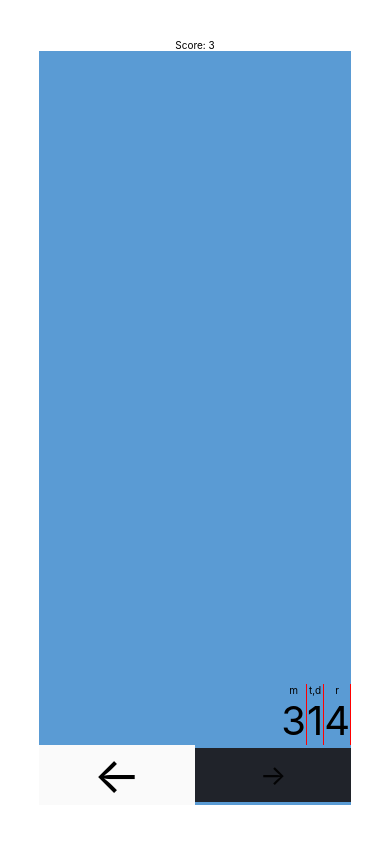
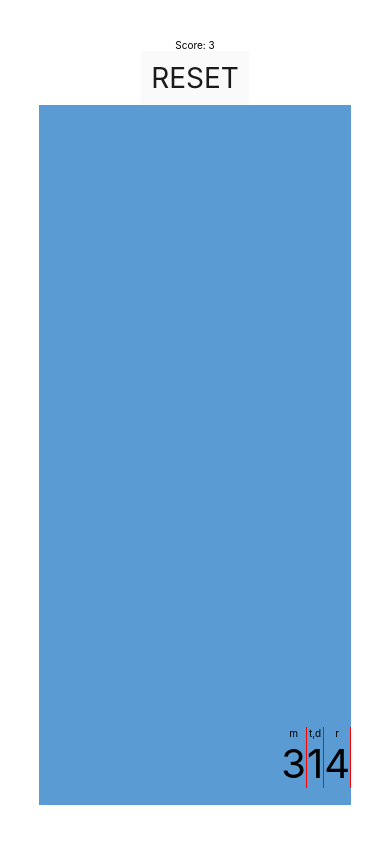
Before and after one commit to LutzerD/memrise, a React Native app: screen / in a window 390 px wide. Built offline with nearby package versions, Linux system fonts and the light colour scheme.

Commit message:
Calculator input, reset, game flow conceptualized.

```diff
--- a/App.js
+++ b/App.js
@@ -1,10 +1,11 @@
-import React, { useState, useRef } from "react";
+import React, { useState, setState, useRef } from "react";
 import {
   Text,
   View,
   PixelRatio,
   Button,
   Dimensions,
+  TextInput,
   StyleSheet,
   SafeAreaView,
   TouchableOpacity,
@@ -44,7 +45,9 @@ const StackedDigits = (props) => {
 };
 
 const MainDigit = (props) => {
-  const digits = pi.substring(props.digit - numWidth, props.digit);
+  const digits =
+    props.text || pi.substring(props.digit - numWidth, props.digit);
+
   const a = (
     <View style={styles.row}>
       {digits.split("").map((char, i) => (
@@ -61,6 +64,7 @@ const FadeInText = (props) => {
   React.useEffect(() => {
     Animated.timing(fadeAnim, {
       toValue: 1,
+      useNativeDriver: true,
       duration: 10000,
     }).start();
   }, [fadeAnim]);
@@ -80,26 +84,48 @@ const FadeInText = (props) => {
 const numWidth = 3;
 const memrise = () => {
   const [index, setIndex] = useState(numWidth);
+  const [inputValue, setInputValue] = useState("");
+
   return (
     <SafeAreaView style={styles.container}>
       <View style={styles.score}>
         <Text style={styles.score}>Score: {index}</Text>
+        <TouchableOpacity
+          style={[styles.prevButton]}
+          onPress={() => setIndex(0)}
+        >
+          <FadeInText style={{ fontSize: 28, textAlign: "center", margin: 10 }}>
+            RESET
+          </FadeInText>
+        </TouchableOpacity>
       </View>
       <View style={styles.body}>
         <View style={styles.digitsRow}>
           <PreviousDigit digit={index - numWidth} />
-          <MainDigit digit={index} style={styles.mainDigit} />
+          <MainDigit digit={index} text={inputValue} style={styles.mainDigit} />
         </View>
         <View style={styles.buttonRow}>
-          <View style={styles.nextButtonView}>
+          <TextInput
+            autoFocus
+            style={styles.invisible}
+            onChangeText={(text) => setInputValue(text)}
+            editable
+            maxLength={3}
+            keyboardType="numeric"
+          />
+          {/* <View style={styles.nextButtonView}>
             <TouchableOpacity
               style={[styles.prevButton]}
               onPress={() => setIndex(index - numWidth)}
             >
-              <Text style={[styles.arrowText, styles.button]}> ← </Text>
+              <FadeInText
+                style={{ fontSize: 28, textAlign: "center", margin: 10 }}
+              >
+                ←
+              </FadeInText>
             </TouchableOpacity>
-          </View>
-          <View style={styles.nextButtonView}>
+          </View> */}
+          {/* <View style={styles.nextButtonView}>
             <TouchableOpacity
               style={[styles.nextButton]}
               onPress={() => setIndex(index + numWidth)}
@@ -107,11 +133,10 @@ const memrise = () => {
               <FadeInText
                 style={{ fontSize: 28, textAlign: "center", margin: 10 }}
               >
-                {" "}
-                →{" "}
+                →
               </FadeInText>
             </TouchableOpacity>
-          </View>
+          </View>*/}
         </View>
       </View>
     </SafeAreaView>
@@ -137,6 +162,9 @@ const styles = StyleSheet.create({
   buttonRow: {
     flexDirection: "row",
     alignItems: "center",
+  },
+  invisible: {
+    opacity: 0,
   },
   centered: {
     justifyContent: "center",
@@ -177,7 +205,8 @@ const styles = StyleSheet.create({
     backgroundColor: "#fafafa",
   },
   nextButton: {
-    backgroundColor: "#20232a",
+    backgroundColor: "red",
+    color: "black",
   },
   row: {
     flexDirection: "row",
```
